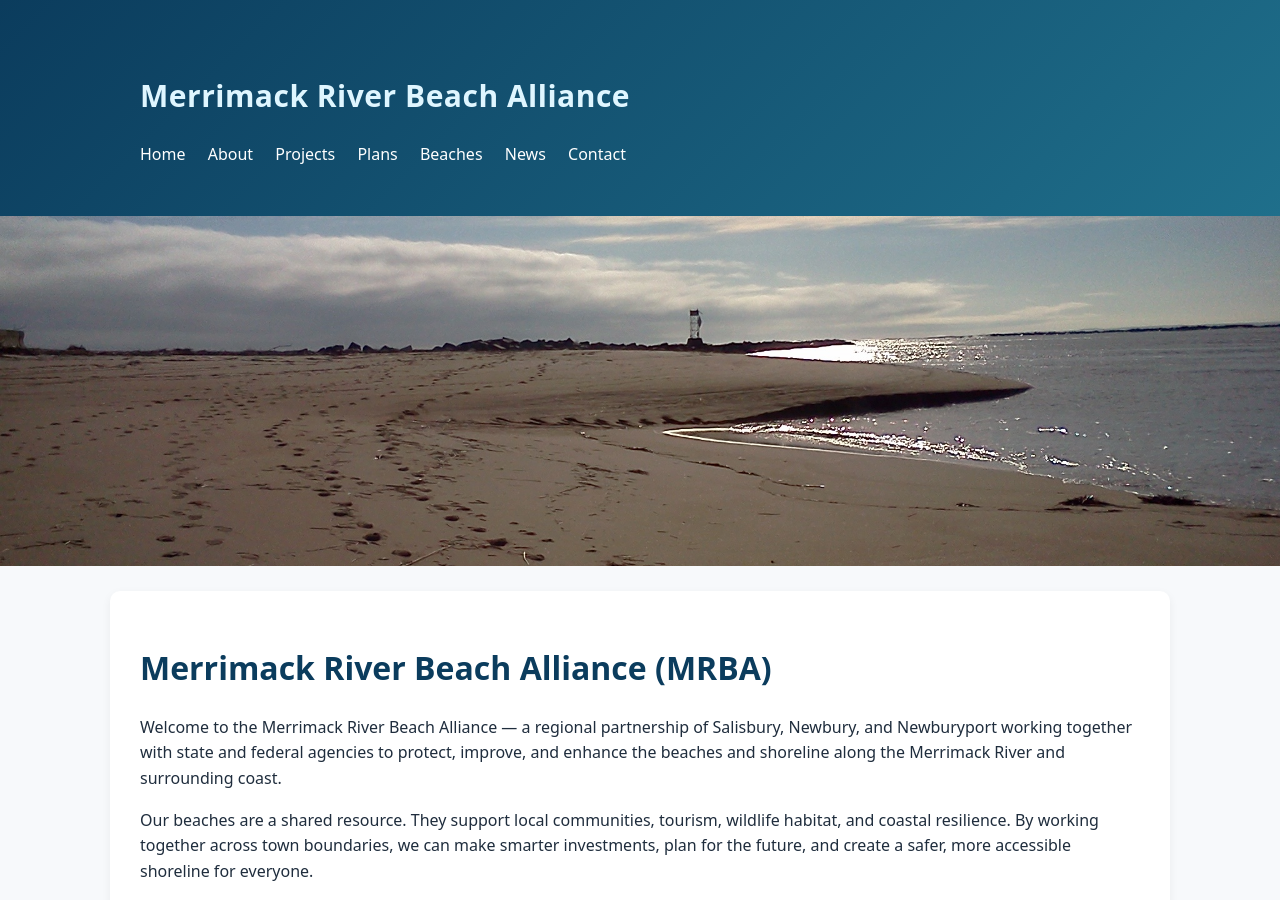
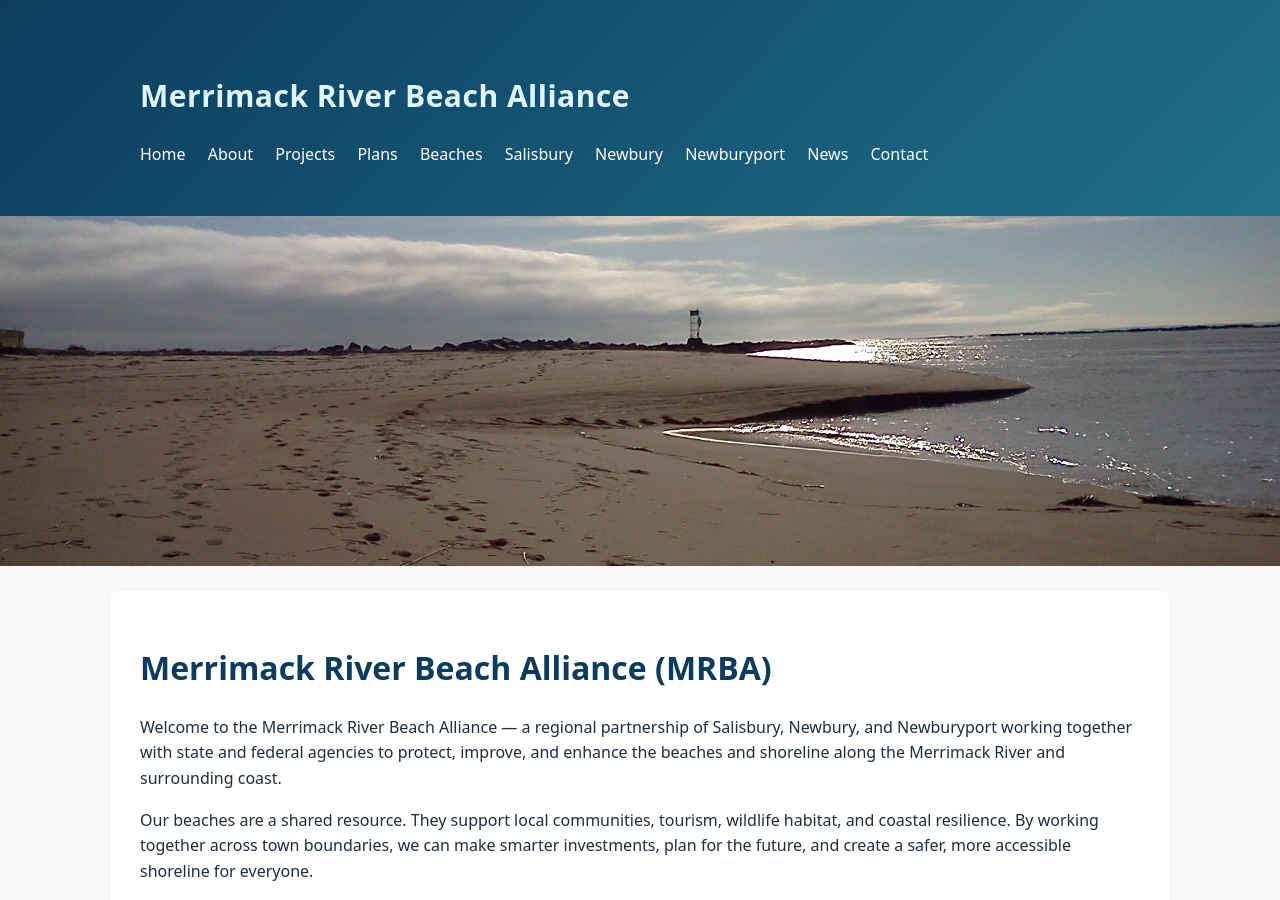
Before and after one commit to MAMRBAGOV/mamrba.gov, a Jekyll site: the page built from index.md, in a window 1280 px wide and 900 px high. Built offline with Jekyll 4.4.1, drawn with Linux system fonts in a browser that asks for light colours.

Commit message:
Update default.html

```diff
--- a/_layouts/default.html
+++ b/_layouts/default.html
@@ -19,6 +19,9 @@
         <a href="/projects">Projects</a>
         <a href="/plans">Plans</a>
         <a href="/beaches">Beaches</a>
+        <a href="/salisbury">Salisbury</a>
+        <a href="/newbury">Newbury</a>
+        <a href="/newburyport">Newburyport</a>
         <a href="/news">News</a>
         <a href="/contact">Contact</a>
       </nav>
```
